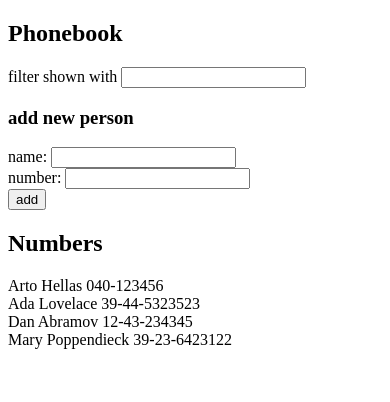
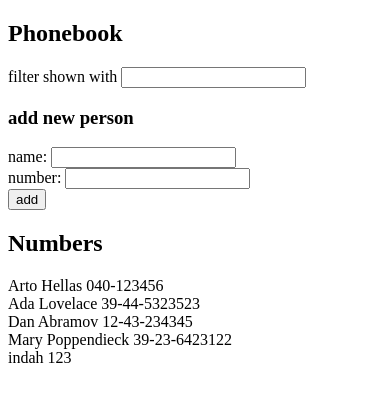
Before and after one commit to indahjann/fullstack-moocfi, a React (Vite) app in the folder Part 2/phonebook/: page / in a window 390 px wide. Shown: the top 402 px of the page. Built offline with nearby package versions, Linux system fonts and the light colour scheme; data requests are answered from the project's data file.

Commit message:
2.12: The Phonebook step 7 done

```diff
--- a/Part 2/phonebook/db.json
+++ b/Part 2/phonebook/db.json
@@ -1,5 +1,5 @@
 {
-  "persons":[
+  "persons": [
     {
       "name": "Arto Hellas",
       "number": "040-123456",
@@ -19,6 +19,11 @@
       "name": "Mary Poppendieck",
       "number": "39-23-6423122",
       "id": "4"
+    },
+    {
+      "id": "5",
+      "name": "indah",
+      "number": "123"
     }
   ]
 }
--- a/Part 2/phonebook/src/App.jsx
+++ b/Part 2/phonebook/src/App.jsx
@@ -3,6 +3,7 @@
 import Filter from './components/Filter'
 import PersonForm from './components/PersonForm'
 import Persons from './components/Persons'
+import personService from './services/persons'
 
 const App = () => {
   const [persons, setPersons] = useState([])
@@ -11,17 +12,12 @@
   const [newFilter, setNewFilter] = useState('')
 
   useEffect(() => {
-    console.log('effect')
-
-    const eventHandler = response => {
-      console.log('promise fulfilled');
-      setPersons(response.data)
-    }
-
-    const promise = axios.get('http://localhost:3001/persons')
-    promise.then(eventHandler)
-  }, [])
-  console.log('render', persons.length, 'persons')
+    personService
+      .getAll()
+      .then(initialPerson => {
+        setPersons(initialPerson)
+      })
+    }, [])
 
   const addPerson = (event) => {
     event.preventDefault()
@@ -38,9 +34,13 @@
       id: String(persons.length + 1)
     }
 
-    setPersons(persons.concat(personObject))
-    setNewName('')
-    setNewNumber('')
+    personService
+      .create(personObject)
+      .then(returnedPerson => {
+        setPersons(persons.concat(returnedPerson))
+        setNewName('')
+        setNewNumber('')
+      })
   }
 
   const personToShow = newFilter === '' ? persons
--- /dev/null
+++ b/Part 2/phonebook/src/services/persons.js
@@ -0,0 +1,14 @@
+import axios from 'axios'
+const baseUrl = 'http://localhost:3001/persons'
+
+const getAll = () => {
+    const request = axios.get(baseUrl)
+    return request.then(response => response.data)
+}
+
+const create = newObject => {
+    const request = axios.post(baseUrl, newObject)
+    return request.then(response => response.data)
+}
+
+export default {getAll, create}
```
Also changed, not shown: 1 other file (tests, documents, lock files or other folders).
